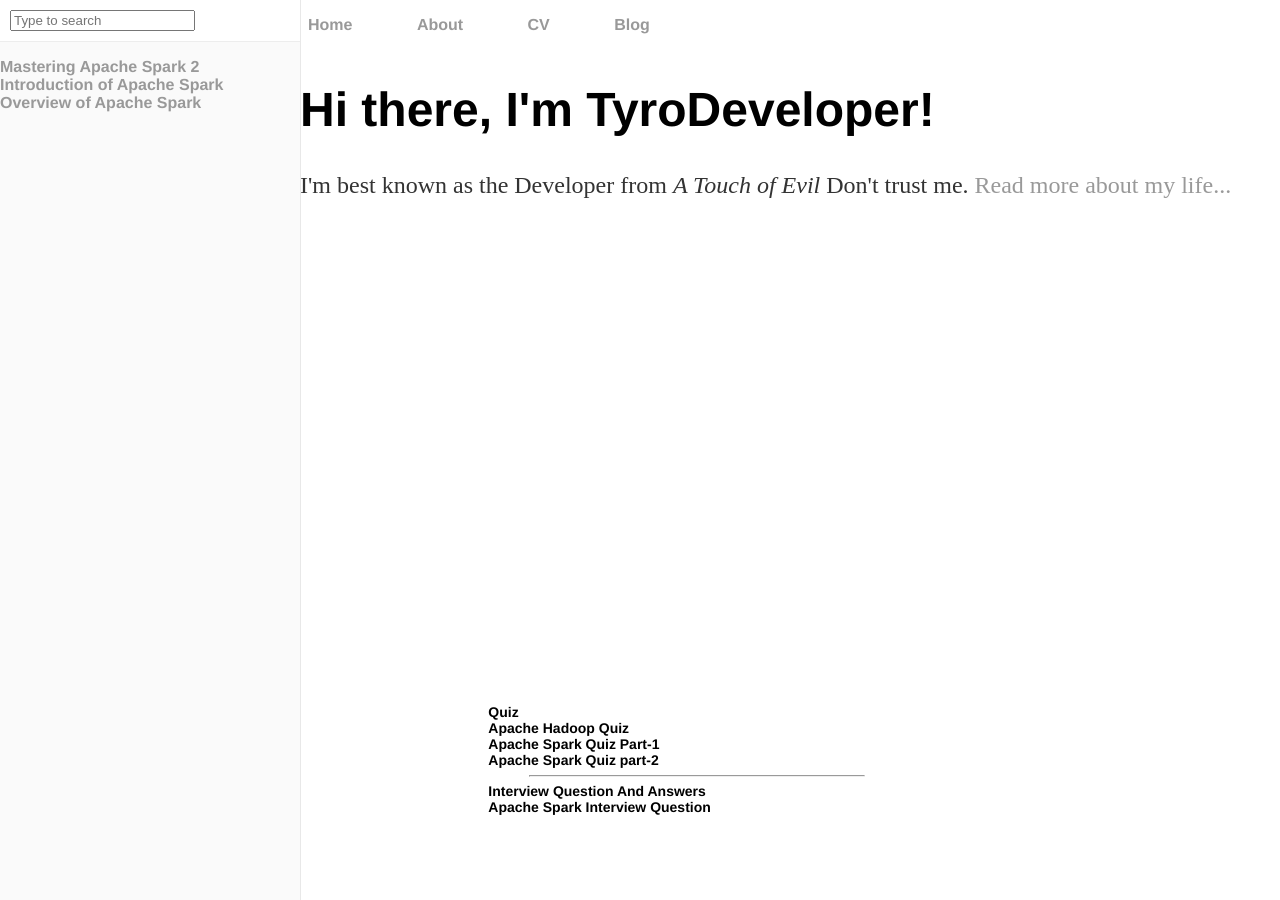
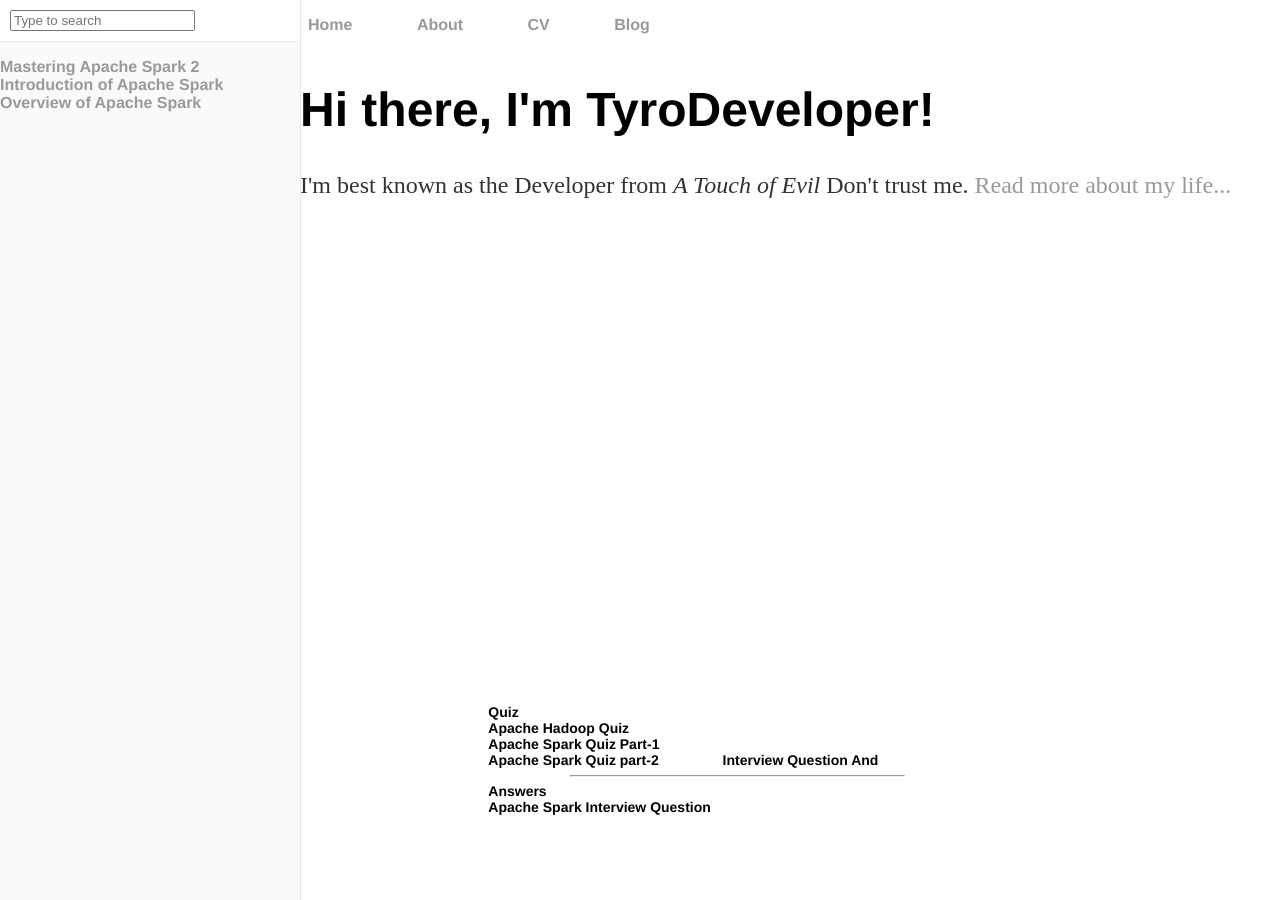
Before and after one commit to tyrodeveloper/tyrodeveloper.github.io, a Jekyll site: the page built from index.html, in a window 1280 px wide. Built offline with Jekyll 4.4.1, drawn with Linux system fonts in a browser that asks for light colours.

Commit message:
Update default.html

```diff
--- a/_layouts/default.html
+++ b/_layouts/default.html
@@ -105,7 +105,7 @@
 </a>
 </li>
 
-<hr width="80%">
+<hr style="width:80%;float:right;">
 <li>
 <span style="font-weight:bold ; font-style:normal; font-size:14px">Interview Question And Answers</span>
 </li>
```
